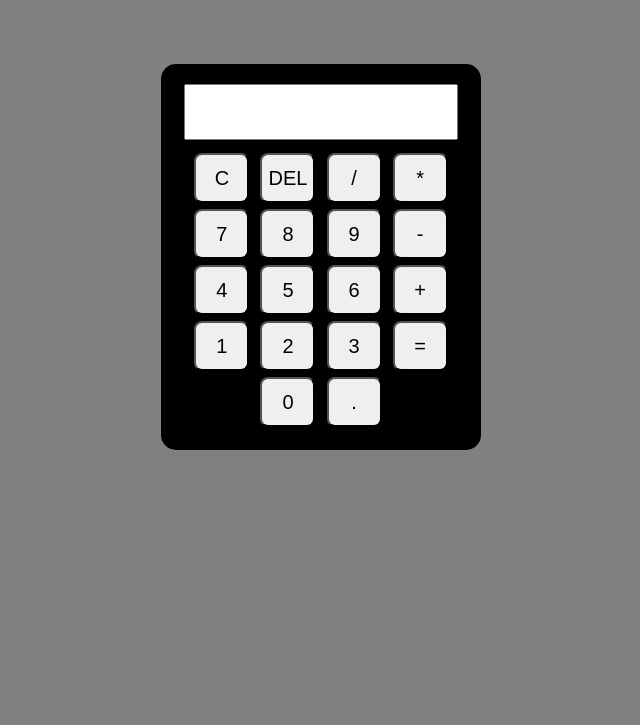
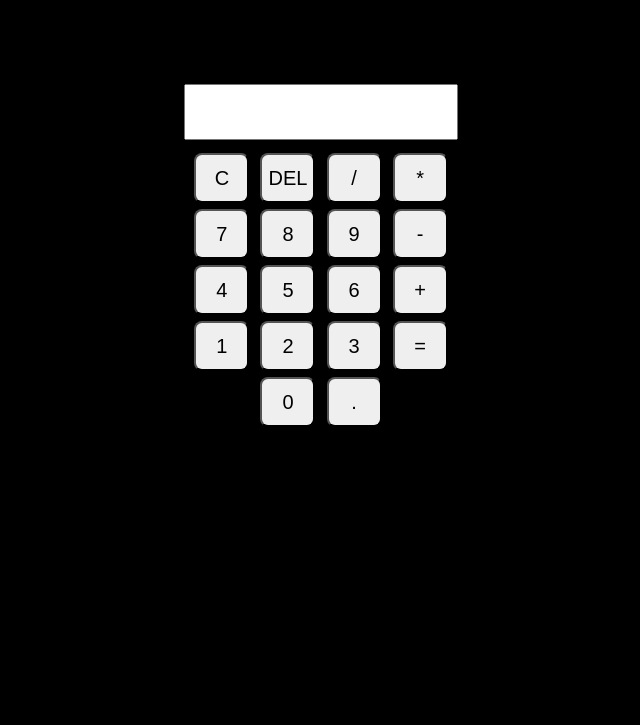
Before and after one commit to kalaimani1112007-blip/calculator, a plain HTML site: page index.html in a window 1280 px wide. Shown: the part 75-800 px from the top of the page, without its empty margins (319-959 px from the left). Drawn offline with Linux system fonts and the light colour scheme.

Commit message:
Update index.html

```diff
--- a/index.html
+++ b/index.html
@@ -5,7 +5,7 @@
 
     <style>
         body {
-            background-color: Grey;
+            background-color: black;
             font-family: verdana;
             text-align: center;
         }
```
